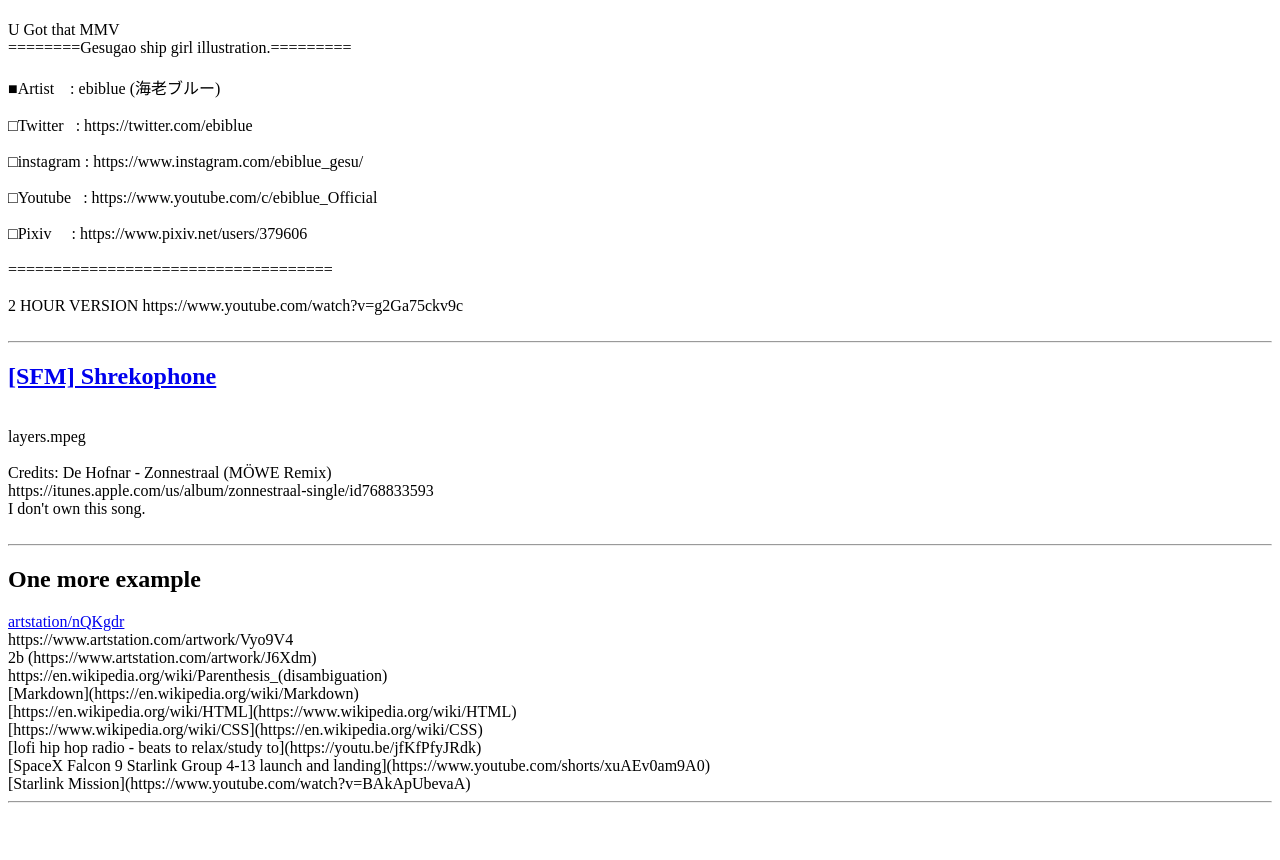
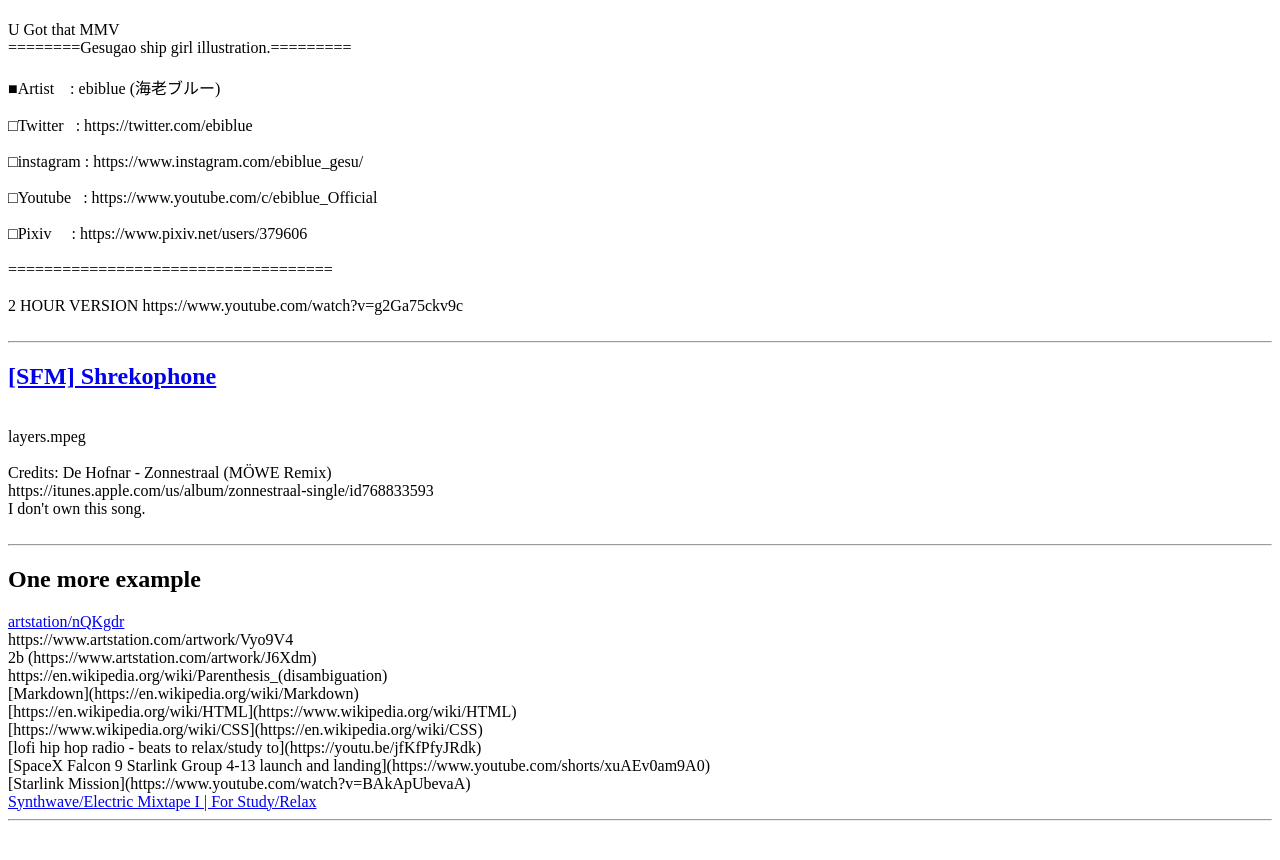
Before and after one commit to AlttiRi/href-taker, a plain HTML site: page demo.html in a window 1280 px wide. Shown: the part 2740-3600 px from the top of the page. Drawn offline with Linux system fonts and the light colour scheme.

Commit message:
Update demo

```diff
--- a/demo.html
+++ b/demo.html
@@ -130,9 +130,6 @@
     <hr>
 </div>
 
-
-
-
 <div class="post" id="examples">
     <h2>
         Simple examples
@@ -148,7 +145,6 @@
     </div>
     <hr>
 </div>
-
 
 <div class="post" id="text">
     <h2>
@@ -173,15 +169,12 @@
     <hr>
 </div>
 
-
 <div class="post" id="weather-1">
     <div class="content">
         https://www.windy.com/?77.777,-52.222,4
     </div>
     <hr>
 </div>
-
-
 
 <div class="post" id="html">
     <h2>
@@ -197,7 +190,6 @@
     </div>
     <hr>
 </div>
-
 
 <div class="post" id="accuweather-1">
     <h2>
@@ -224,7 +216,6 @@
     2: https://files.catbox.moe/8n9vt0.jpg
     3: https://files.catbox.moe/wvqwsl.jpg
     4: https://files.catbox.moe/2jxx5q.jpg</div><hr><div>2023.03.02 01:44:27</div><hr></div><br>
-
 
 <div class="post" id="uuBETyA_yxc">
     <h2>
@@ -287,11 +278,11 @@
         [SpaceX Falcon 9 Starlink Group 4-13 launch and landing](https://www.youtube.com/shorts/xuAEv0am9A0)
         <br>
         [Starlink Mission](https://www.youtube.com/watch?v=BAkApUbevaA)
+        <br>
+        <a href="https://www.youtube.com/watch?v=k3WkJq478To">Synthwave/Electric Mixtape I | For Study/Relax</a>
     </div>
     <hr>
 </div>
 
-
-
 </body>
 </html>
```
